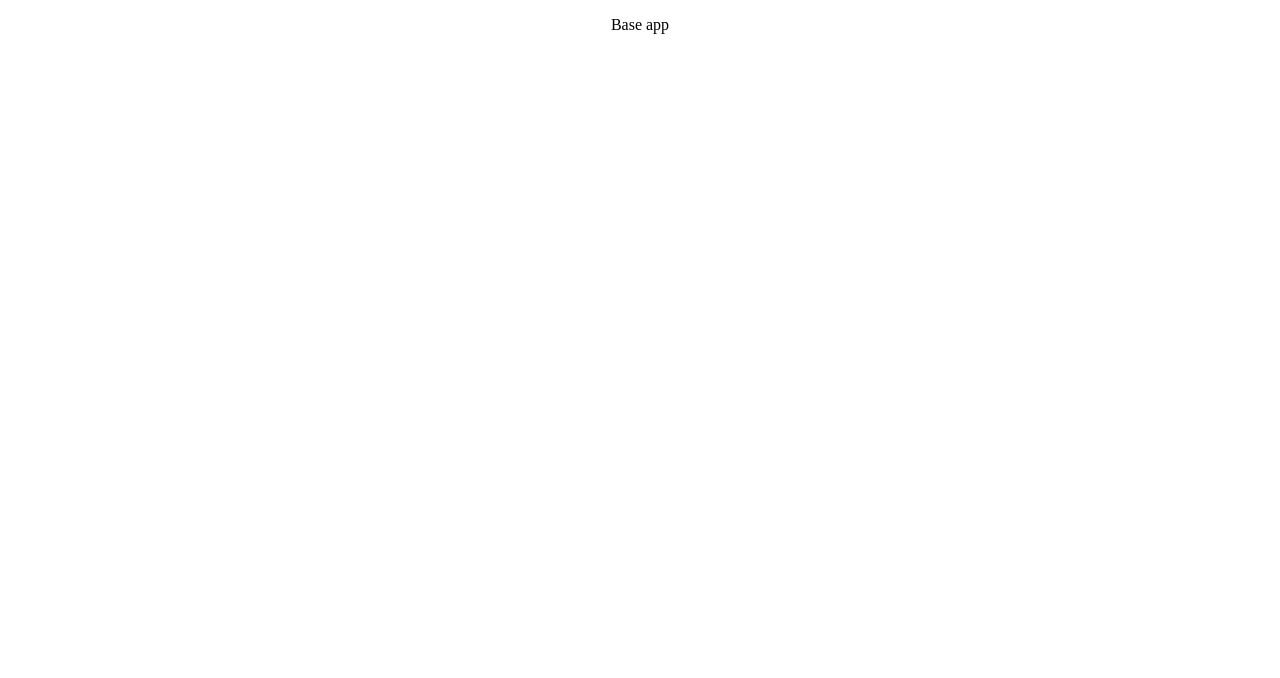
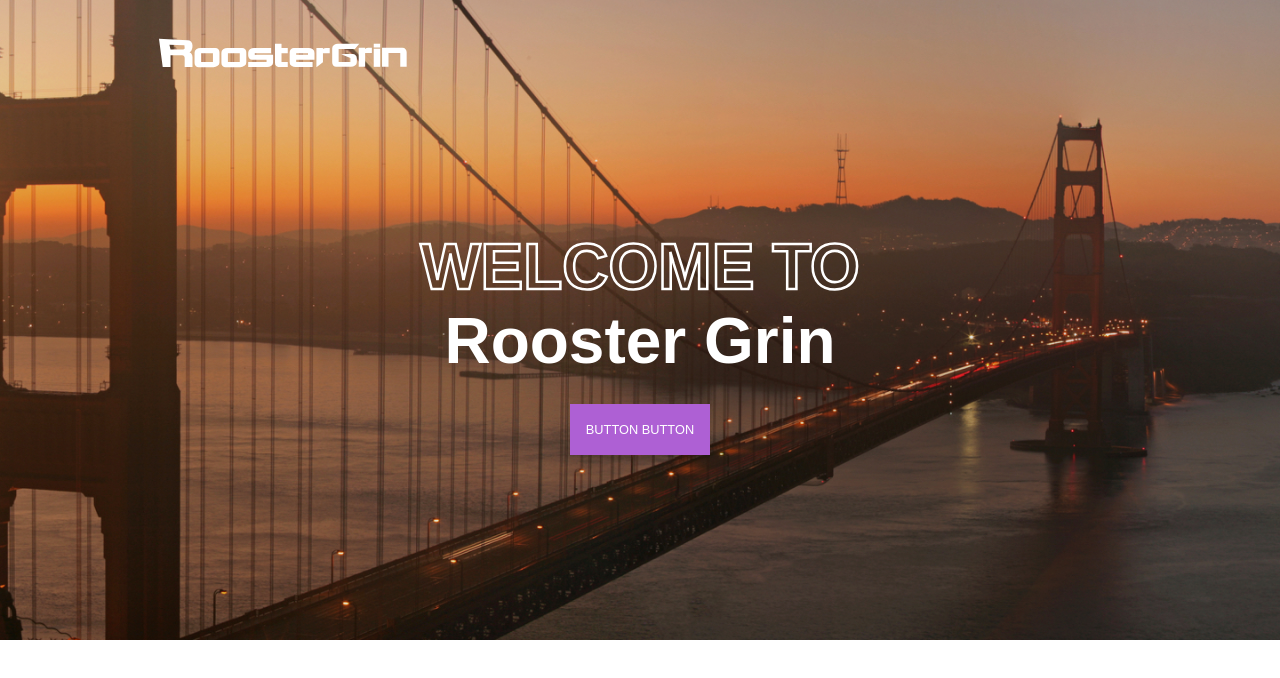
Before and after one commit to chasmit/frontend-dev-test, a React (Create React App) app: page / in a window 1280 px wide. Shown: the top 678 px of the page. Built offline with nearby package versions, Linux system fonts and the light colour scheme.

Commit message:
Add Hero Component

```diff
--- a/package.json
+++ b/package.json
@@ -6,7 +6,8 @@
     "cra-template": "1.2.0",
     "react": "^19.0.0",
     "react-dom": "^19.0.0",
-    "react-scripts": "5.0.1"
+    "react-scripts": "5.0.1",
+    "sass": "^1.84.0"
   },
   "scripts": {
     "start": "react-scripts start",
@@ -34,6 +35,7 @@
     ]
   },
   "devDependencies": {
+    "@babel/plugin-proposal-private-property-in-object": "^7.21.11",
     "eslint": "^8.57.1",
     "eslint-plugin-react": "^7.37.4",
     "react-bootstrap": "^2.10.9"
--- a/src/App.css
+++ b/src/App.css
@@ -1,3 +1,10 @@
-.App {
-  text-align: center;
+*{
+  margin:0;
+  padding:0;
+  box-sizing: border-box;
+
+  .app-container {
+    text-align: center;
+    max-width: 100vw;
+  }
 }
--- a/src/App.js
+++ b/src/App.js
@@ -1,10 +1,13 @@
+import { Container } from 'react-bootstrap';
 import './App.css';
+
+import Hero from './components/Hero';
 
 function App() {
   return (
-    <div className="App">
-      <p>Base app</p>
-    </div>
+    <Container className="app-container">
+      <Hero/>
+    </Container>
   );
 }
 
--- a/src/components/Hero.jsx
+++ b/src/components/Hero.jsx
@@ -0,0 +1,30 @@
+import Container from 'react-bootstrap/Container';
+import Row from 'react-bootstrap/Row';
+import Image from 'react-bootstrap/Image';
+import Button from 'react-bootstrap/Button';
+
+import LogoWhite from '../assets/logo-white.svg';
+import "./Hero.scss";
+
+function Hero() {
+    return (
+        <Container className="hero" id="hero">
+            <Row className="row">
+                <Image
+                    src={LogoWhite}
+                    className="hero-rg-logo-white"
+                    alt="logo-white"
+                />
+            </Row>
+            <Row className="row">
+                <div className="hero-grid-container">
+                    <h1 className="text-transparent">WELCOME TO</h1>
+                    <h1 className="text-filled">Rooster Grin</h1>
+                    <Button className="hero-button" class="button">BUTTON BUTTON</Button>
+                </div>
+            </Row>
+        </Container>
+    )
+}
+
+export default Hero;
--- /dev/null
+++ b/src/components/Hero.scss
@@ -0,0 +1,64 @@
+@keyframes fade-in {
+    from {
+        opacity: 0;
+    }
+    to {
+        opacity: 100;
+    }
+}
+
+.hero {
+    background: url(../assets/hero.jpg) no-repeat center;
+    background-size: cover;
+    min-width: 100vw;
+    min-height: 50vw;
+    padding: 0;
+    color:white;
+
+    .row {
+        position: absolute;
+        width:100vw;
+        display:flex;
+        justify-content: center;
+        align-items: center;
+    }
+
+    &-rg-logo-white {
+        position: absolute;
+        left: 12vw;
+        width: 20vw;
+        top: 2.5vw;
+        margin-bottom:20%;
+    }
+
+    &-grid-container {
+        display:grid;
+        text-align: center;
+        align-items: center;
+        margin-top: 18%;
+        animation: fadeIn 2s;
+        -webkit-animation: fadeIn 2s;
+        font-size: 2.5vw;
+        font-weight: bold;
+        font-family: sans-serif;
+
+        & > .text-transparent {
+            -webkit-text-fill-color: transparent;
+            -webkit-text-stroke-color: white;
+            -webkit-text-stroke-width: 0.2vw;
+        }
+
+
+        .hero-button {
+            background-color: #ae60d4;
+            color:white;
+            font-size: 1vw;
+            width: 11vw;
+            height: 4vw;
+            margin-top:2vw;
+            place-self: center;
+            border:0;
+        }
+    }
+
+}
```
Also changed, not shown: src/components/Hero.css (deleted, +0 -12 lines), 1 other file (tests, documents, lock files or other folders).
